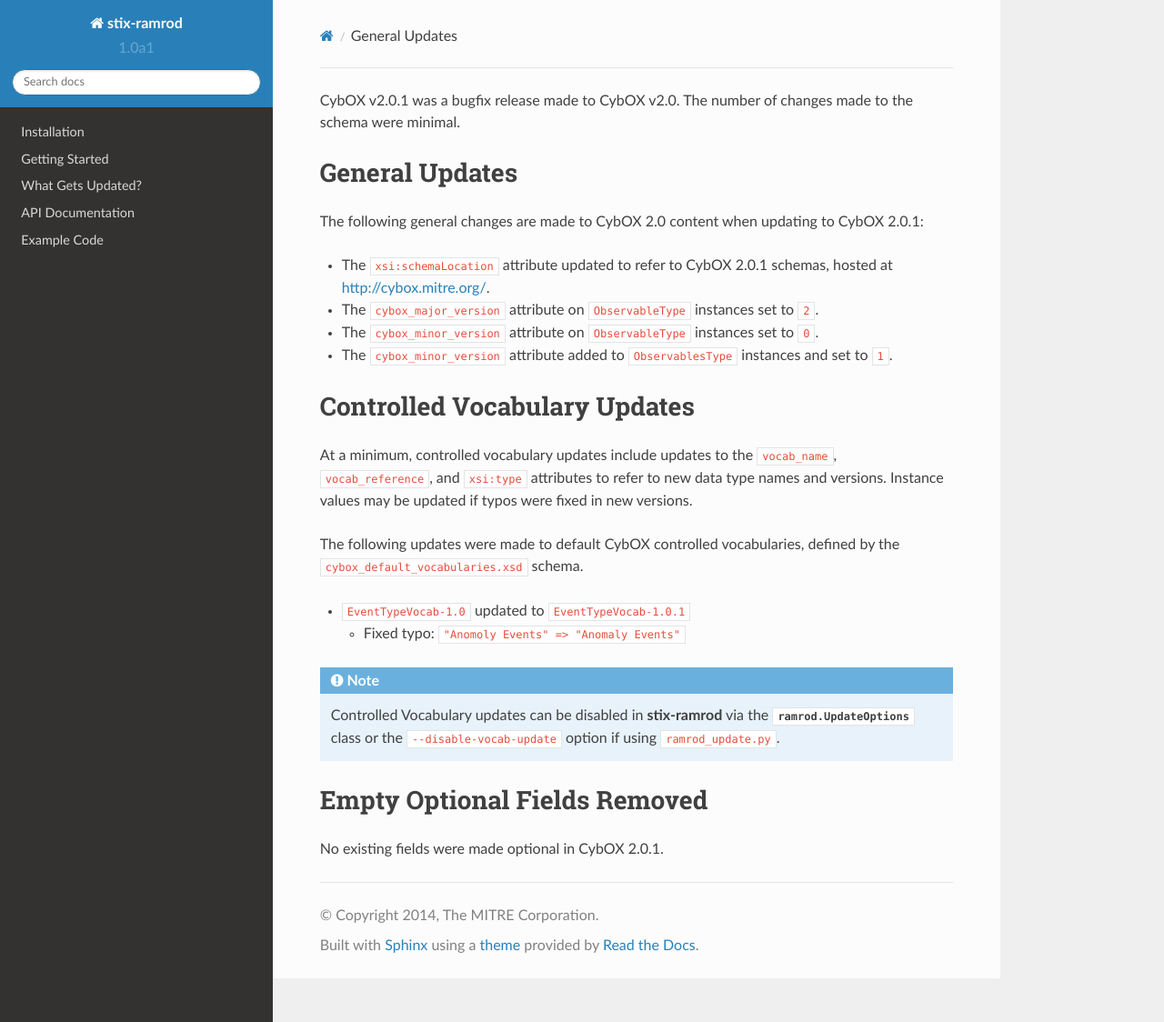
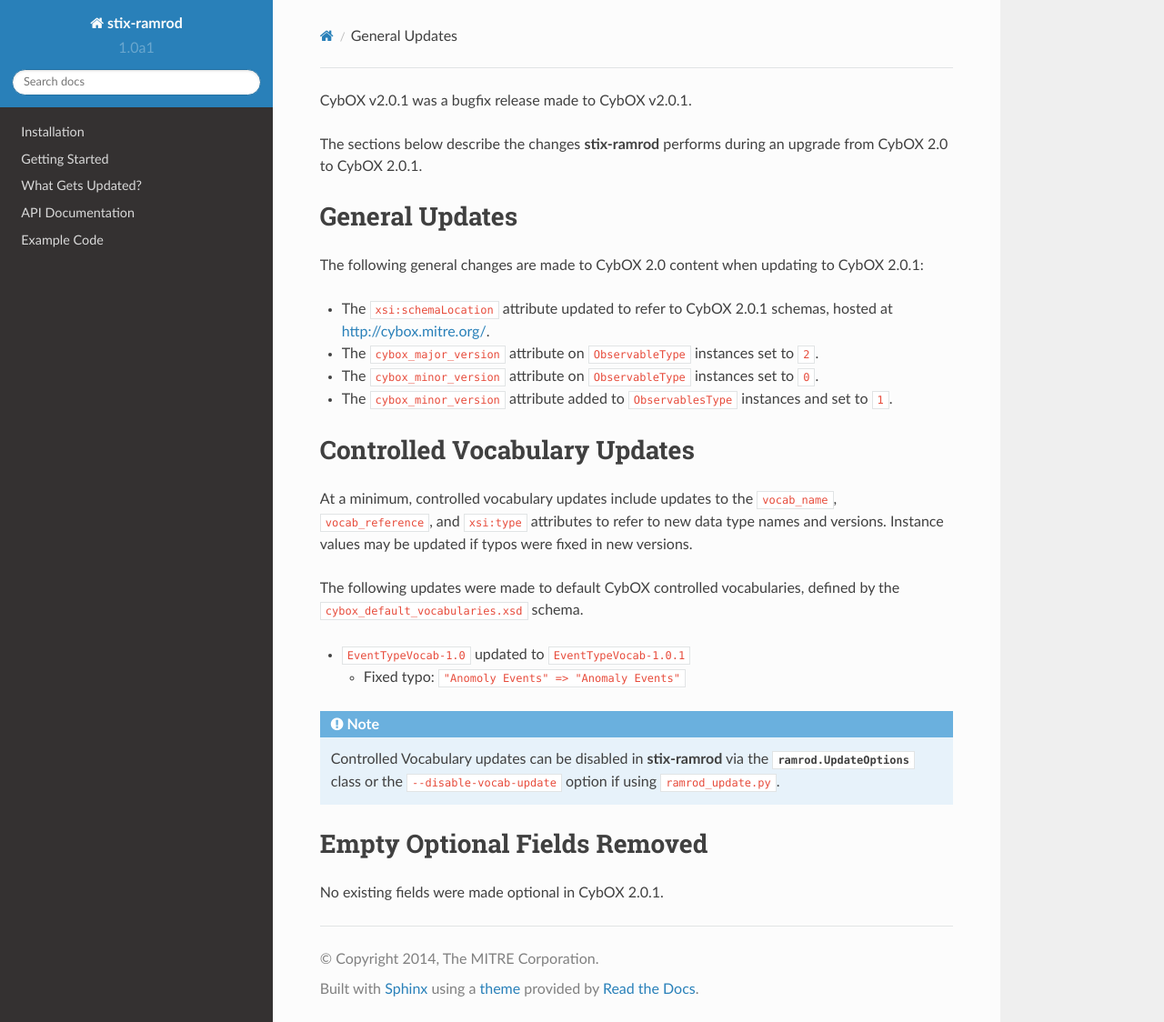
Before and after one commit to STIXProject/stix-ramrod, a Sphinx documentation site: the page built from docs/updates/cybox/cybox_2.0_to_2.0.1.rst, in a window 1280 px wide and 1124 px high. Shown: the whole window at 91% size. Built offline with Sphinx 7.4.7 and the Read the Docs theme 2.0.0, drawn with Linux system fonts in a browser that asks for light colours; the version number is read from the project's files by our own code.

Commit message:
Minor wording change in 2.0 to 2.0.1 section

```diff
--- a/docs/updates/cybox/cybox_2.0_to_2.0.1.rst
+++ b/docs/updates/cybox/cybox_2.0_to_2.0.1.rst
@@ -1,5 +1,7 @@
-CybOX v2.0.1 was a bugfix release made to CybOX v2.0. The number of changes
-made to the schema were minimal.
+CybOX v2.0.1 was a bugfix release made to CybOX v2.0.1.
+
+The sections below describe the changes **stix-ramrod** performs during an
+upgrade from CybOX 2.0 to CybOX 2.0.1.
 
 General Updates
 ^^^^^^^^^^^^^^^
```
